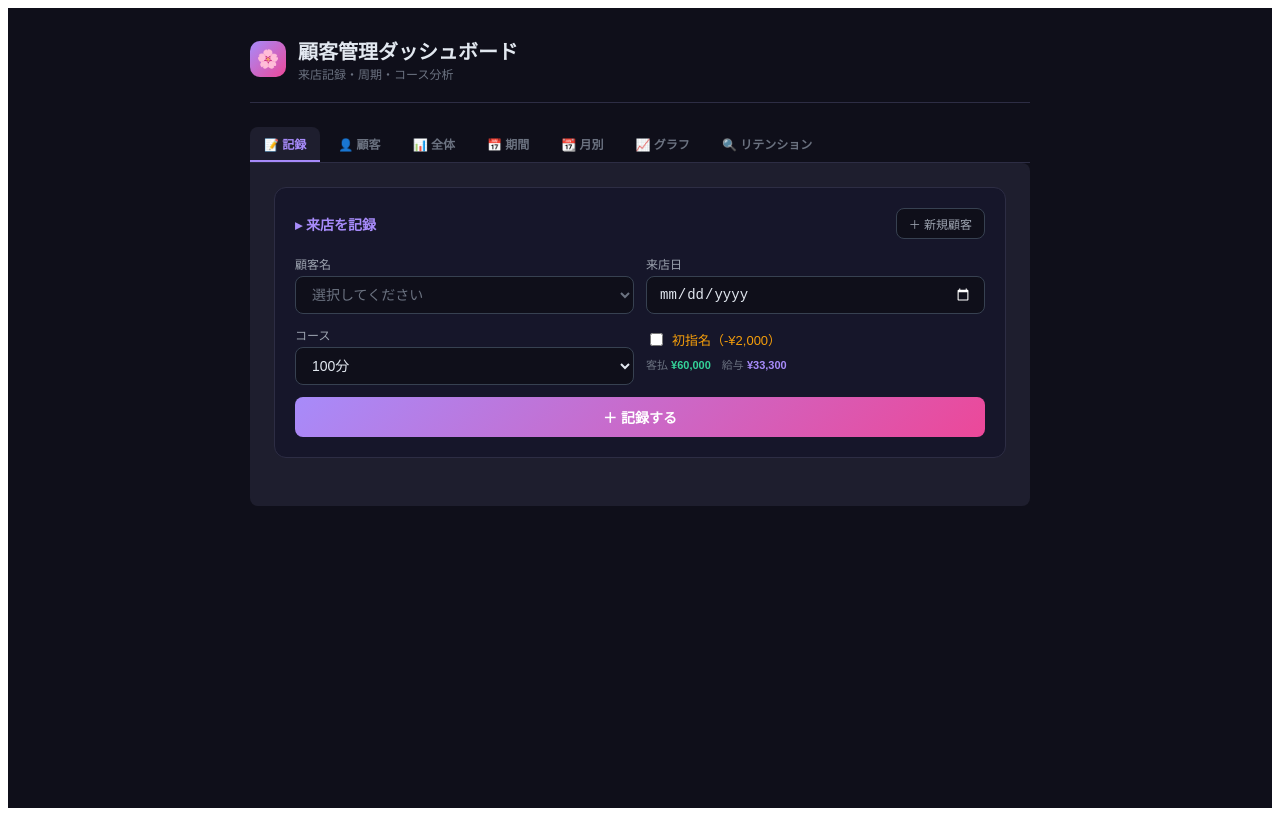
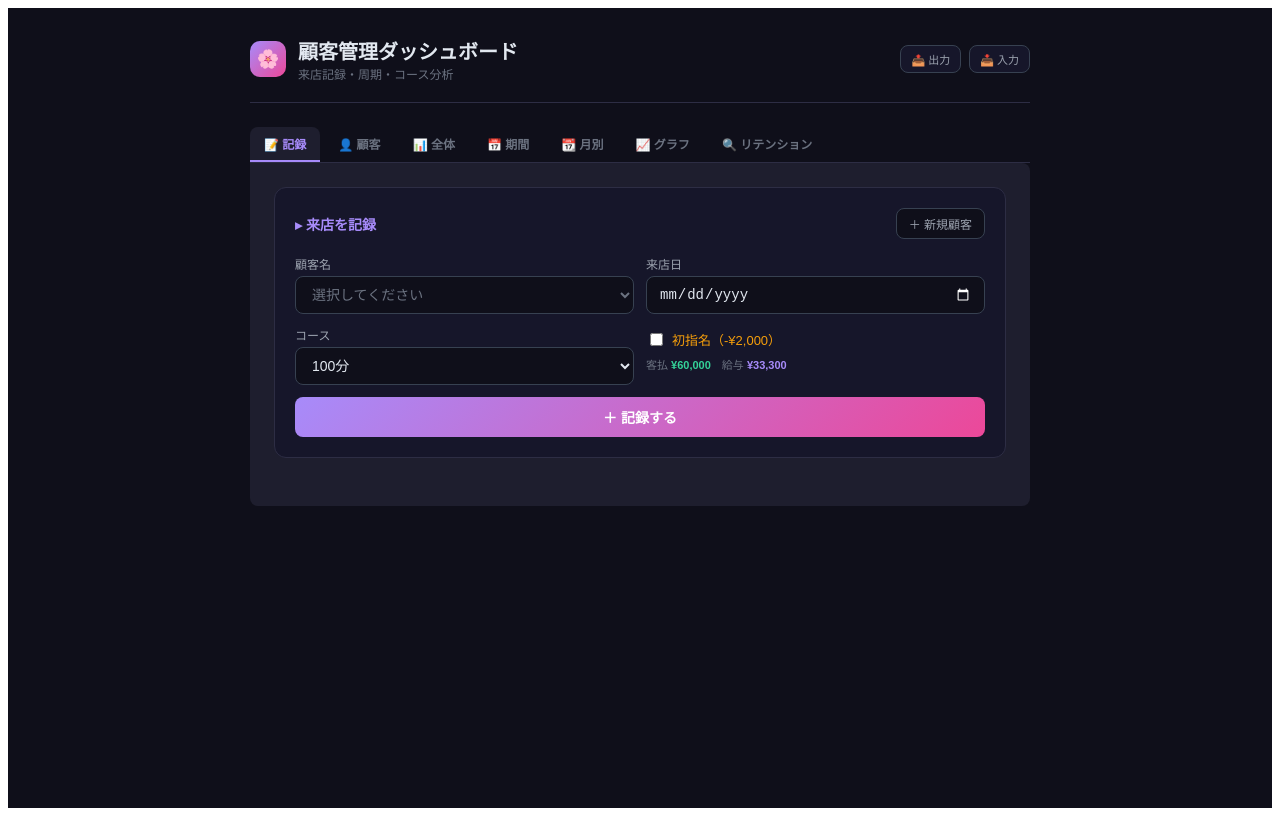
Before and after one commit to sugar03pp-prog/salon-tracker, a React (Create React App) app: page / in a window 1280 px wide. Built offline with nearby package versions, Linux system fonts and the light colour scheme.

Commit message:
Update App.js

```diff
--- a/src/App.js
+++ b/src/App.js
@@ -292,6 +292,33 @@ export default function App() {
   function handleAddVisitForPerson(name, date, course, firstVisit) { setVisits(prev => [...prev, { id: Date.now(), name, date, course, firstVisit: firstVisit || false }]); }
   function toggleHistory(name) { setExpandedHistory(prev => ({ ...prev, [name]: !prev[name] })); }
   function toggleCycles(name) { setExpandedCycles(prev => ({ ...prev, [name]: !prev[name] })); }
+  function exportData() {
+    const data = {
+      visits: localStorage.getItem('salon_visits'),
+      past: localStorage.getItem('salon_past'),
+      customers: localStorage.getItem('salon_customers'),
+    };
+    const json = JSON.stringify(data);
+    if (navigator.clipboard) {
+      navigator.clipboard.writeText(json).then(() => alert('データをクリップボードにコピーしました！新しいアプリに貼り付けてください。'));
+    } else {
+      prompt('以下のデータをコピーしてください：', json);
+    }
+  }
+
+  function importData(json) {
+    try {
+      const data = JSON.parse(json);
+      if (data.visits) localStorage.setItem('salon_visits', data.visits);
+      if (data.past) localStorage.setItem('salon_past', data.past);
+      if (data.customers) localStorage.setItem('salon_customers', data.customers);
+      alert('インポート完了！ページを再読み込みします。');
+      window.location.reload();
+    } catch(e) {
+      alert('データの形式が正しくありません。');
+    }
+  }
+
   const tabStyle = (t) => ({ padding: "8px 14px", borderRadius: "8px 8px 0 0", border: "none", cursor: "pointer", fontWeight: 700, fontSize: 12, background: tab === t ? "#1e1e2e" : "transparent", color: tab === t ? "#a78bfa" : "#6b7280", borderBottom: tab === t ? "2px solid #a78bfa" : "2px solid transparent", transition: "all 0.2s", fontFamily: "inherit", whiteSpace: "nowrap" });
 
   return (
@@ -303,6 +330,19 @@ export default function App() {
             <div>
               <h1 style={{ margin: 0, fontSize: 20, fontWeight: 800 }}>顧客管理ダッシュボード</h1>
               <p style={{ margin: 0, fontSize: 12, color: "#6b7280" }}>来店記録・周期・コース分析</p>
+            </div>
+            <div style={{ marginLeft: "auto", display: "flex", gap: 8 }}>
+              <button onClick={exportData}
+                style={{ background: "#16162a", border: "1px solid #374151", borderRadius: 8, padding: "5px 10px", color: "#9ca3af", fontSize: 11, cursor: "pointer", fontFamily: "inherit" }}>
+                📤 出力
+              </button>
+              <button onClick={() => {
+                const json = prompt('インポートするデータを貼り付けてください：');
+                if (json) importData(json);
+              }}
+                style={{ background: "#16162a", border: "1px solid #374151", borderRadius: 8, padding: "5px 10px", color: "#9ca3af", fontSize: 11, cursor: "pointer", fontFamily: "inherit" }}>
+                📥 入力
+              </button>
             </div>
           </div>
         </div>
```
